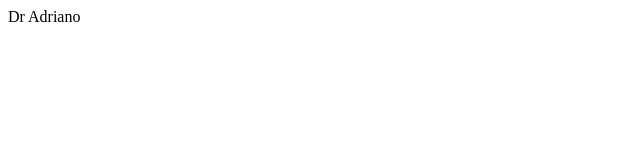
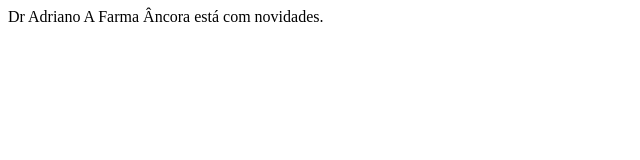
Before and after one commit to tonyfelipe/dradriano, a plain HTML site: page index.html in a window 1280 px wide. Shown: the whole page, without its empty margins (0-640 px from the left). Drawn offline with Linux system fonts and the light colour scheme.

Commit message:
Atualizar o index.html

```diff
--- a/index.html
+++ b/index.html
@@ -2,4 +2,9 @@
 <Head>
 Dr Adriano
 </body>
+
+
+A Farma Âncora está com novidades.
+
+
 <HTML>
```
